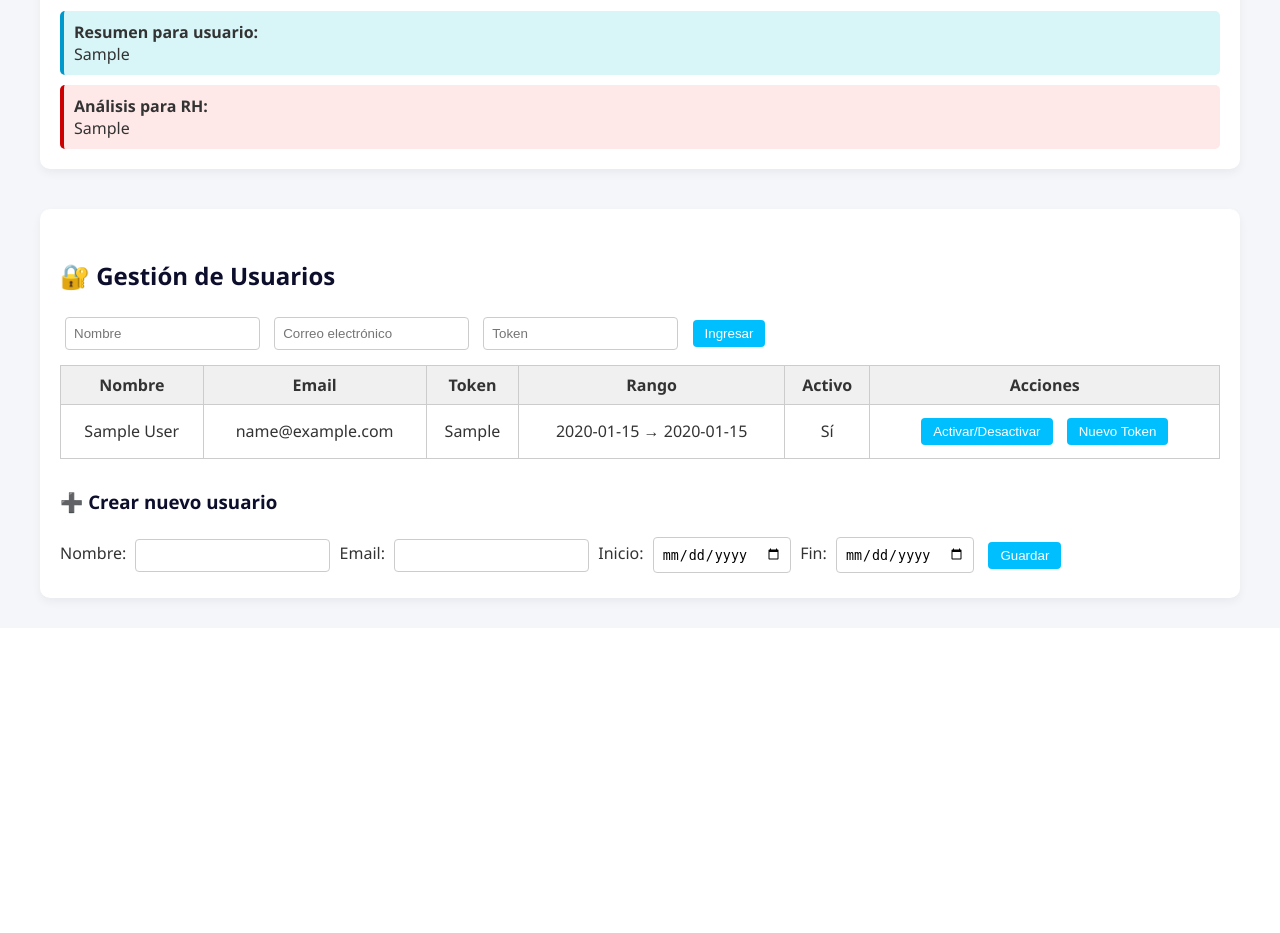
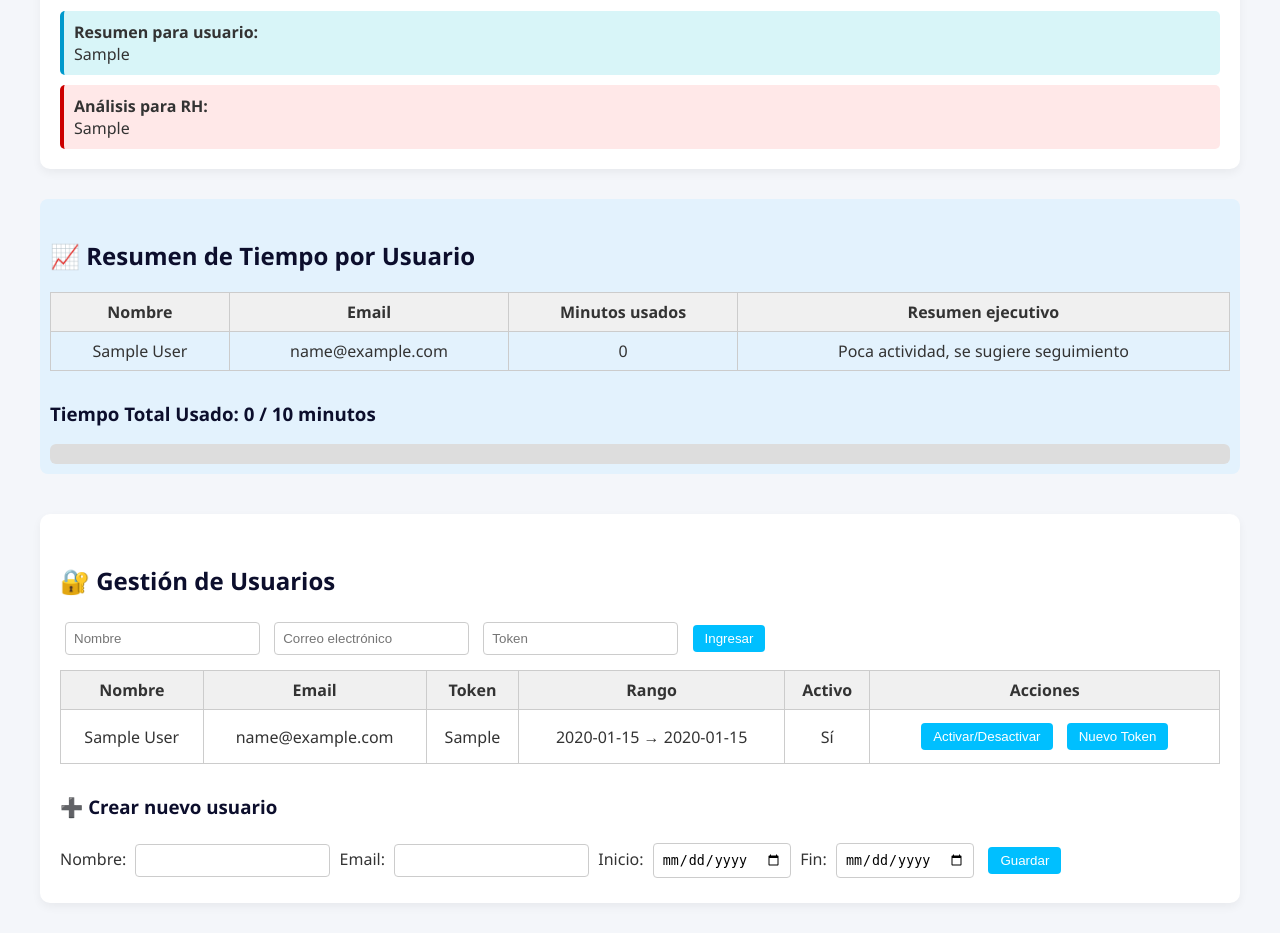
Before and after one commit to stephaneavril/leo_trainer, a Flask app: page /admin in a window 1280 px wide. Shown: the part 541-1474 px from the top of the page. Before the commit the page ends 1148 px from the top, so only its background shows below. Run offline with Flask 3, Linux system fonts and the light colour scheme; the visitor is signed in with stand-in values (Sample User, id 1); tables that the repository leaves empty hold one stand-in row (values such as "Sample post").

Commit message:
Fix evaluator string error, update admin UI, remove fix_schema.py

```diff
--- a/app.py
+++ b/app.py
@@ -301,8 +301,40 @@ def admin_panel():
     c.execute("SELECT id, name, email, start_date, end_date, active, token FROM users")
     users = c.fetchall()
 
+    # Calcular minutos usados por usuario
+    c.execute("""
+        SELECT u.name, u.email, COALESCE(SUM(i.duration_seconds), 0) as used_secs
+        FROM users u
+        LEFT JOIN interactions i ON u.email = i.email
+        GROUP BY u.name, u.email
+    """)
+    usage_rows = c.fetchall()
+
+    usage_summaries = []
+    total_minutes = 0
+    for name, email, secs in usage_rows:
+        mins = secs // 60
+        total_minutes += mins
+        summary = "Buen desempeño general" if mins >= 5 else "Poca actividad, se sugiere seguimiento"
+        usage_summaries.append({
+            "name": name,
+            "email": email,
+            "minutes": mins,
+            "summary": summary
+        })
+
+    contracted_minutes = 10 * len(users)  # 10 minutos por usuario como ejemplo
+
     conn.close()
-    return render_template("admin.html", data=data, users=users)
+
+    return render_template(
+        "admin.html",
+        data=data,
+        users=users,
+        usage_summaries=usage_summaries,
+        total_minutes=total_minutes,
+        contracted_minutes=contracted_minutes
+    )
 
 if __name__ == "__main__":
     port = int(os.environ.get("PORT", 5000))
--- a/evaluator.py
+++ b/evaluator.py
@@ -52,7 +52,7 @@ def evaluate_interaction(user_text, leo_text, video_path=None):
             else:
                 return "⚠️ Asegúrate de mantenerte visible durante toda la sesión.", "Mejorar visibilidad"
         except Exception as e:
-            return f"⚠️ Error en análisis visual: {str(e)}", "Indeterminado"
+            return f"⚠️ Error en análisis visual: {str(e)}", "No evaluado"
 
     score = basic_keywords_eval(user_text)
     closure_ok = detect_closure_language(user_text)
--- a/templates/admin.html
+++ b/templates/admin.html
@@ -117,6 +117,27 @@
     form button:hover {
       background-color: #009acd;
     }
+
+    .summary-row {
+      background: #e3f2fd;
+      padding: 10px;
+      border-radius: 8px;
+      margin-top: 30px;
+    }
+
+    .progress-bar {
+      background: #ddd;
+      border-radius: 6px;
+      overflow: hidden;
+      height: 20px;
+      margin-top: 8px;
+    }
+
+    .progress-fill {
+      height: 100%;
+      background: #00bfff;
+      transition: width 0.3s ease;
+    }
   </style>
 </head>
 <body>
@@ -153,6 +174,26 @@
         </div>
       </div>
     {% endfor %}
+
+    <div class="summary-row">
+      <h2>📈 Resumen de Tiempo por Usuario</h2>
+      <table>
+        <tr><th>Nombre</th><th>Email</th><th>Minutos usados</th><th>Resumen ejecutivo</th></tr>
+        {% for summary in usage_summaries %}
+        <tr>
+          <td>{{ summary.name }}</td>
+          <td>{{ summary.email }}</td>
+          <td>{{ summary.minutes }}</td>
+          <td>{{ summary.summary }}</td>
+        </tr>
+        {% endfor %}
+      </table>
+
+      <h3>Tiempo Total Usado: {{ total_minutes }} / {{ contracted_minutes }} minutos</h3>
+      <div class="progress-bar">
+        <div class="progress-fill" style="width: {{ (total_minutes / contracted_minutes) * 100 }}%"></div>
+      </div>
+    </div>
 
     <div class="users-section">
       <h2>🔐 Gestión de Usuarios</h2>
```
Also changed, not shown: fix_schema.py (deleted, +0 -19 lines).
